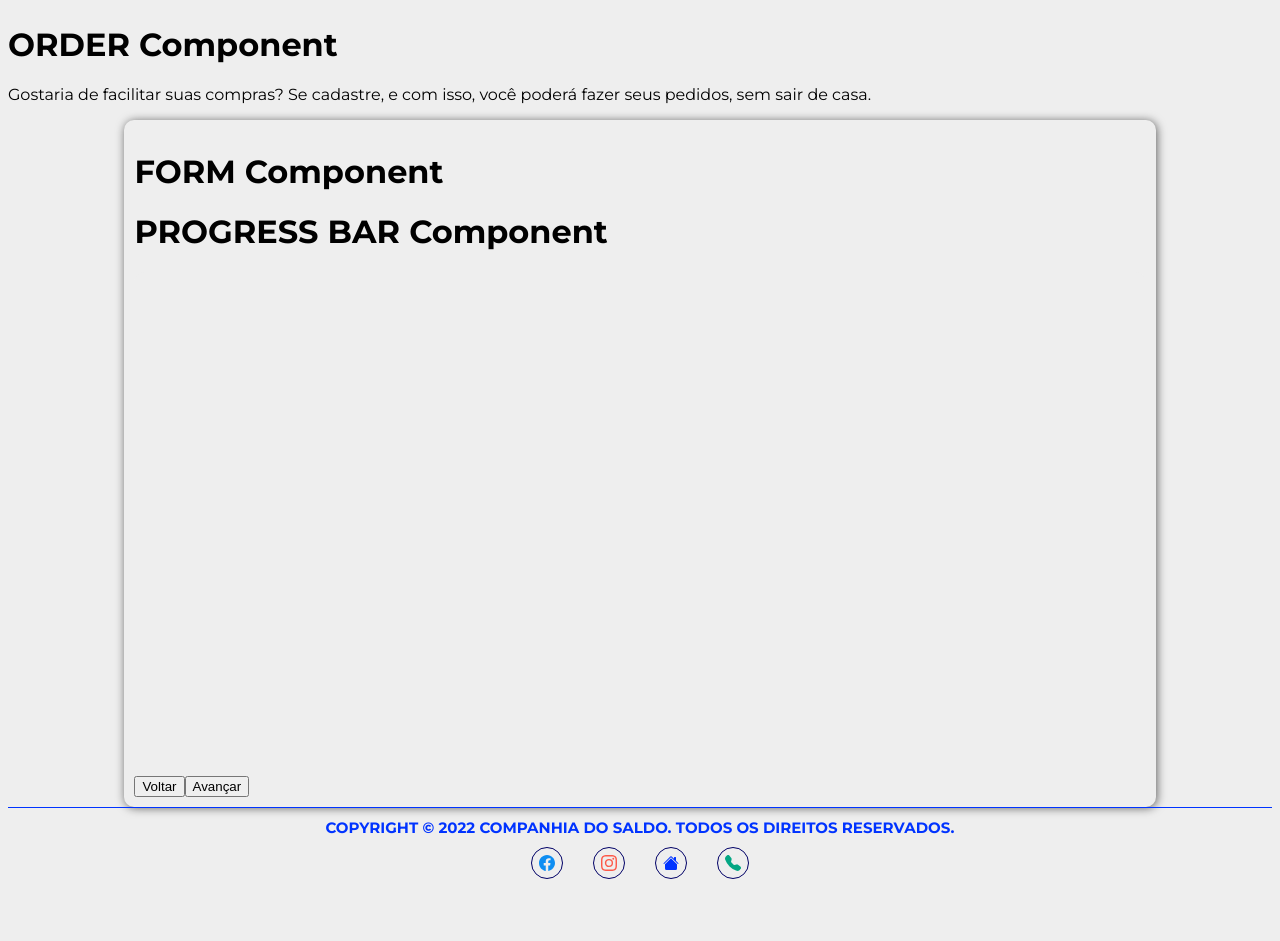
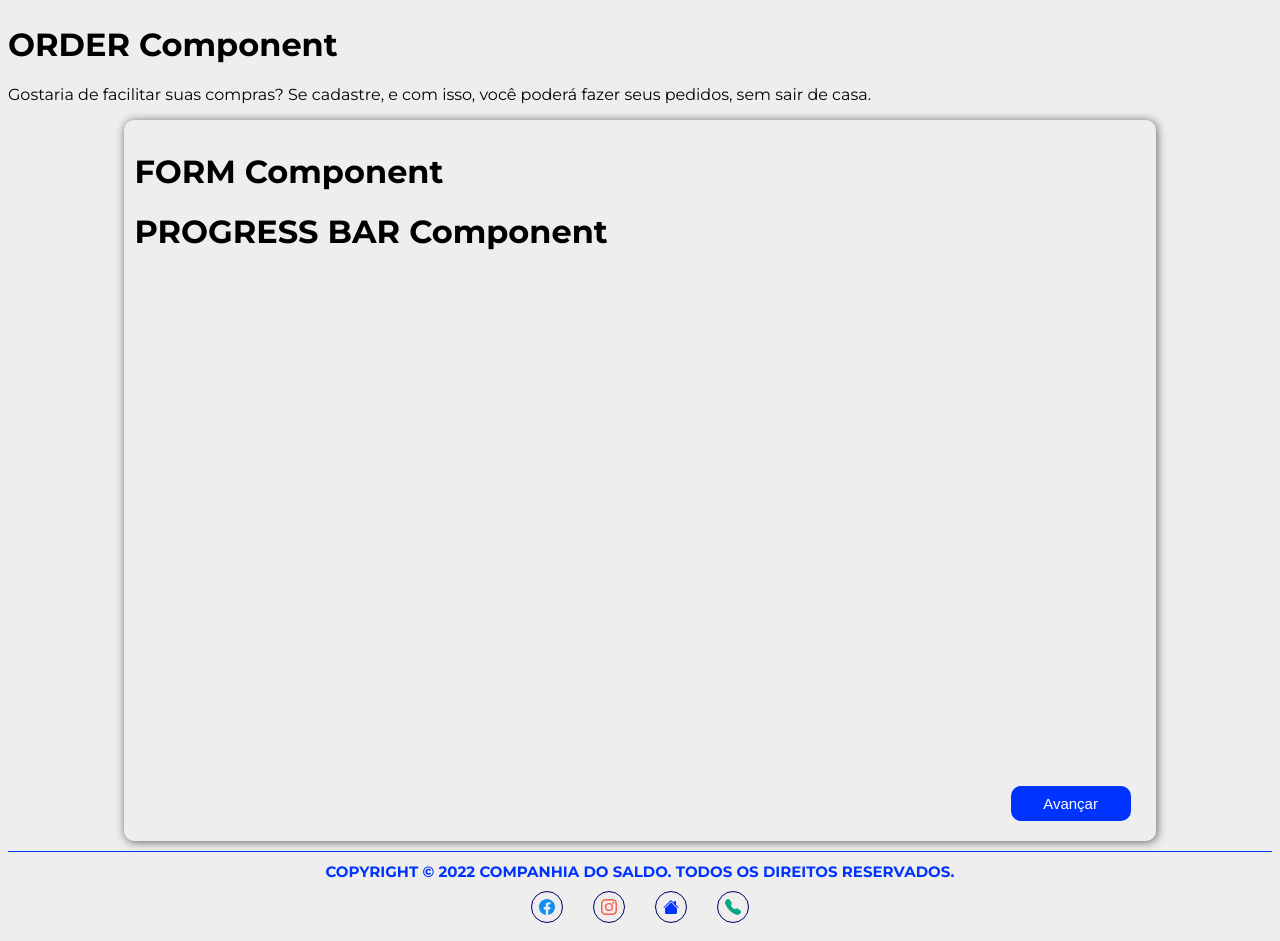
Before and after one commit to marcusviniciusmo/Companhia_Do_Saldo_Website, a React (Vite) app in the folder frontend/: page /orders in a window 1280 px wide. Shown: the part 540-1481 px from the top of the page. Before the commit the page ends 1437 px from the top, so only its background shows below. Built offline with nearby package versions, Linux system fonts and the light colour scheme.

Commit message:
Form buttons styling

```diff
--- a/frontend/src/components/Form/index.tsx
+++ b/frontend/src/components/Form/index.tsx
@@ -2,7 +2,7 @@ import { useEffect, useState } from "react";
 import { ProgressBar } from "../ProgressBar";
 import { FormProps } from "../../types/Form";
 import { MockedData } from "../../mocks/Form";
-import { Container, View } from "./styles";
+import { Container, View, Bottom, Button } from "./styles";
 
 export function Form() {
   const [mockedData, setMockedData] = useState<FormProps>();
@@ -12,14 +12,12 @@ export function Form() {
     setMockedData(MockedData)
   }, []);
 
-  const prevForm = () => {
-    if (index > 0)
-      setIndex(index - 1);
-  };
-
-  const nextForm = () => {
-    if (index + 1 < mockedData?.content!?.length)
-      setIndex(index + 1);
+  const handleForm = (id: string) => {
+    if (id === 'prev') {
+      index > 0 && setIndex(index - 1);
+    } else {
+      index + 1 < mockedData?.content!?.length && setIndex(index + 1);
+    };
   };
 
   return (
@@ -30,8 +28,16 @@ export function Form() {
 
       <View src={mockedData?.content[index]} />
 
-      <button onClick={prevForm}>Voltar</button>
-      <button onClick={nextForm}>Avançar</button>
+      <Bottom>
+        {
+          index > 0 &&
+          <Button id='prev' onClick={() => handleForm('prev')}>Voltar</Button>
+        }
+        {
+          index + 1 < mockedData?.content!?.length &&
+          <Button id='next' onClick={() => handleForm('next')}>Avançar</Button>
+        }
+      </Bottom>
     </Container>
   );
 };
--- a/frontend/src/components/Form/styles.tsx
+++ b/frontend/src/components/Form/styles.tsx
@@ -2,7 +2,7 @@ import styled from 'styled-components';
 
 export const Container = styled.div`
   width: 80%;
-  margin: 0 auto;
+  margin: 0 auto 1rem auto;
   padding: 1rem;
   border: none;
   border-radius: 1rem;
@@ -17,3 +17,27 @@ export const View = styled.iframe`
   border-top-right-radius: 1rem;
   box-sizing: border-box;
 `;
+
+export const Bottom = styled.div`
+  display: flex;
+  justify-content: right;
+  margin-right: 1rem;
+`;
+
+export const Button = styled.button`
+  background: var(--color-primary);
+  color: #FFFFFF;
+  font-size: 1.5rem;
+  width: 12rem;
+  height: 3.5rem;
+  margin: 1rem 0.5rem;
+  padding: 0.5rem 2rem;
+  border: none;
+  border-radius: 1rem;
+  cursor: pointer;
+
+  &:hover {
+    background: var(--color-secondary);
+    color: var(--color-auxiliar);
+  }
+`;
```
